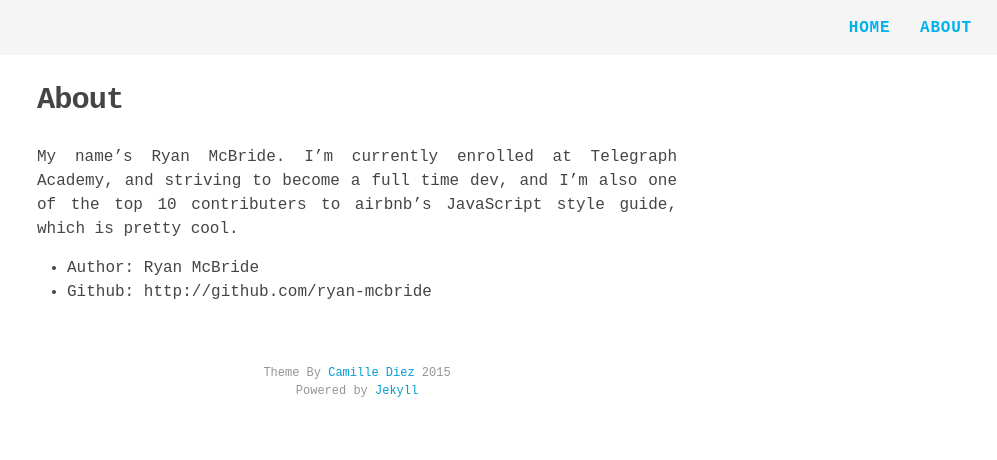
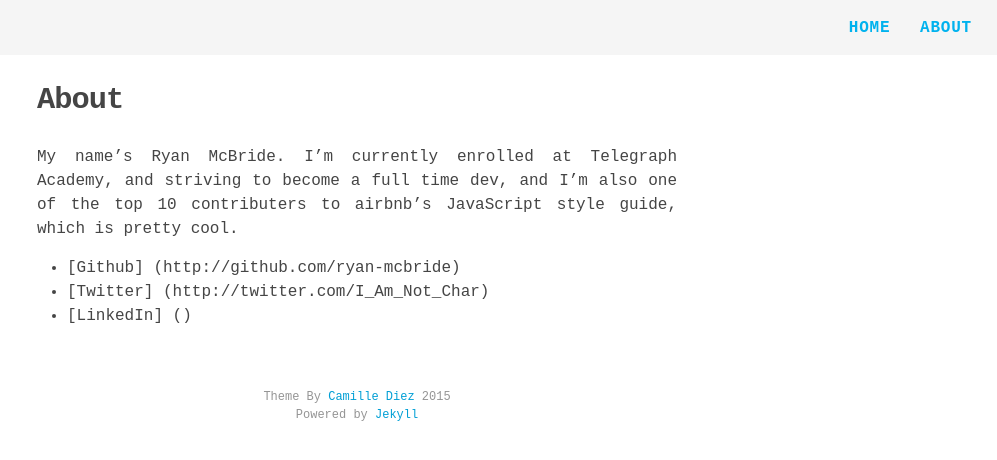
Before and after one commit to Ryan-McBride/oldblog, a Jekyll site: the page built from about.md, in a window 1280 px wide. Shown: the top 460 px of the page, without its empty margins (283-1280 px from the left). Built offline with Jekyll 4.4.1, drawn with Linux system fonts in a browser that asks for light colours; nearby versions of some CDN libraries; Markdown is read by kramdown in place of the engine named in the settings.

Commit message:
Update about.md

```diff
--- a/about.md
+++ b/about.md
@@ -5,5 +5,6 @@ permalink: /about/
 ---
 My name's Ryan McBride. I'm currently enrolled at Telegraph Academy, and striving to become a full time dev, and I'm also one of the top 10 contributers to airbnb's JavaScript style guide, which is pretty cool.
 
-* Author: Ryan McBride
-* Github: http://github.com/ryan-mcbride
+* [Github] (http://github.com/ryan-mcbride)
+* [Twitter] (http://twitter.com/I_Am_Not_Char)
+* [LinkedIn] ()
```
